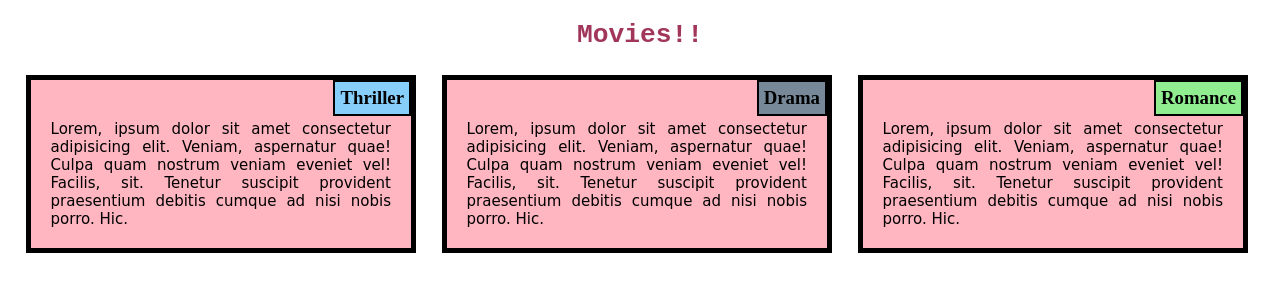
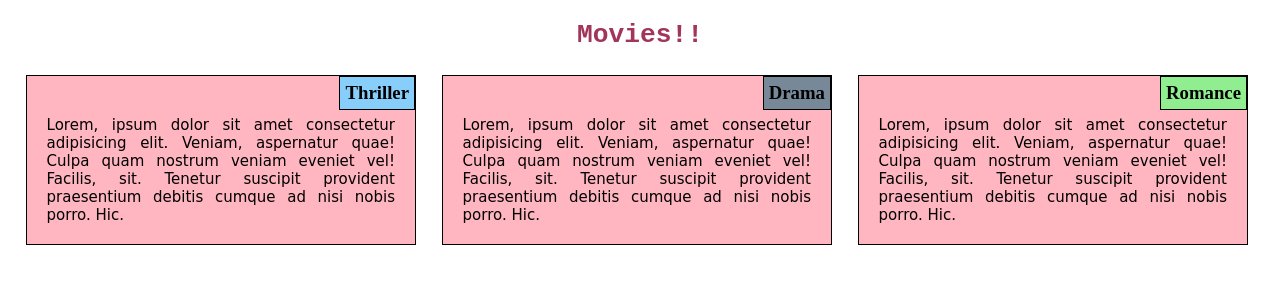
Before and after one commit to murph29/webcoursera, a plain HTML site: page mod2_solution/index.html in a window 1280 px wide. Drawn offline with Linux system fonts and the light colour scheme.

Commit message:
third commit

```diff
--- a/mod2_solution/css/style.css
+++ b/mod2_solution/css/style.css
@@ -43,7 +43,7 @@ div{
     position:relative;
     box-sizing: border-box;
     height:fit-content;
-    border:5px solid black;
+    border:1px solid black;
     float:left;
     margin-left:2%;
     margin-bottom: 20px;
@@ -51,7 +51,8 @@ div{
 h5{
     position: absolute;
     right:0px;
-    border:2px solid black;
+    top:0px;
+    border:1px solid black;
     padding:5px;
     font-size:18.75px;
 }
```
